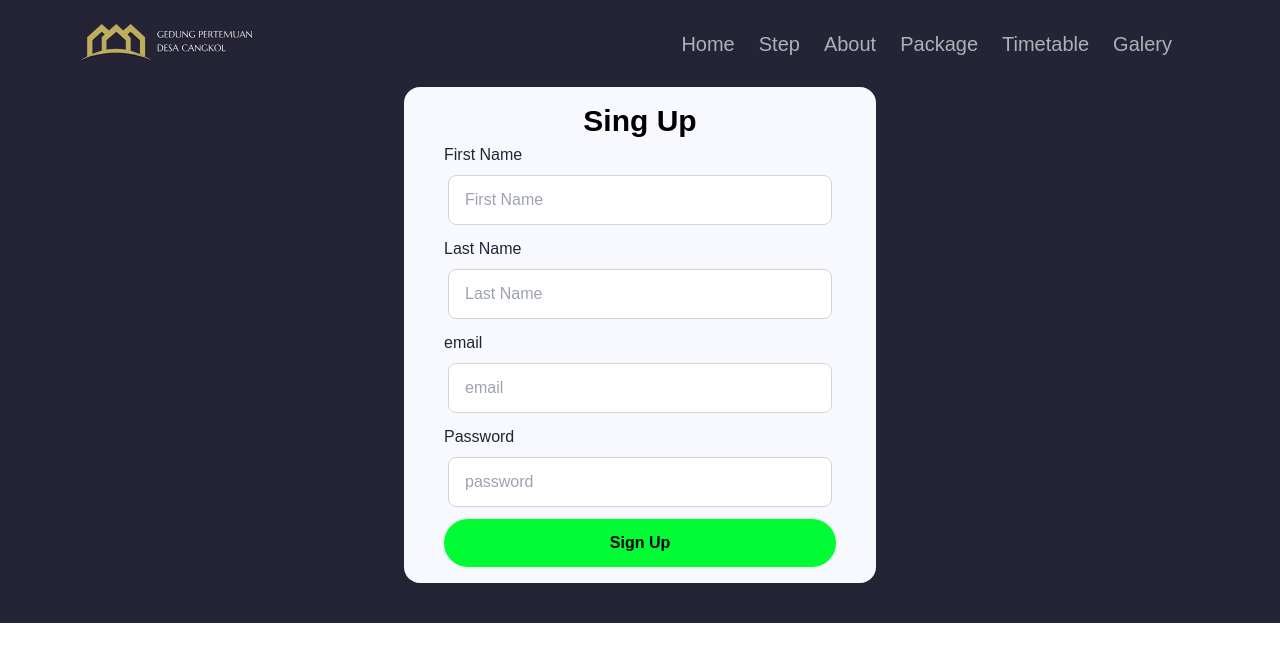
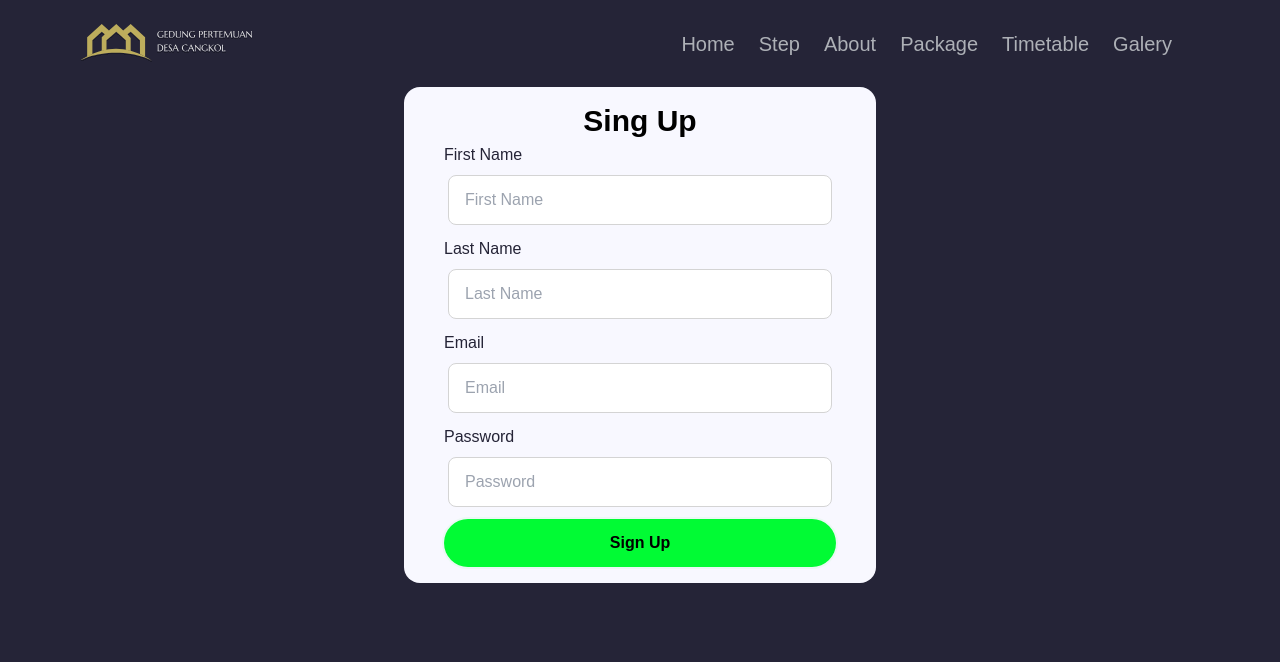
Before and after one commit to faridkinyobi/next-landing-page-sewa-gedung, a Next.js app: page /signup in a window 1280 px wide. Shown: the top 662 px of the page. Built offline with nearby package versions, Linux system fonts and the light colour scheme; no server answers.

Commit message:
update style

```diff
--- a/components/FormSignup.tsx
+++ b/components/FormSignup.tsx
@@ -109,15 +109,15 @@ const FormSingnup = () => {
           <Input
             name="email"
             type="text"
-            placeholder="email"
-            label="email"
+            placeholder="Email"
+            label="Email"
             onChange={handleChange}
             value={form.email}
           />
           <Input
             name="password"
             type="password"
-            placeholder="password"
+            placeholder="Password"
             label="Password"
             onChange={handleChange}
             value={form.password}
--- a/pages/signup.tsx
+++ b/pages/signup.tsx
@@ -3,7 +3,7 @@ import NavbarLending from "@/components/NavbarLending";
 import FormSignup  from "@/components/FormSignup";
 export default function Signup() {
   return (
-    <main className="bg-blue-30 w-screen h-auto ">
+    <main className="bg-blue-30 w-screen h-screen ">
       <NavbarLending />
       <div className="container flex items-center justify-center mx-auto ">
         <div className="bg-white-20 rounded-2xl mb-14 md:mb-10 ">
```
